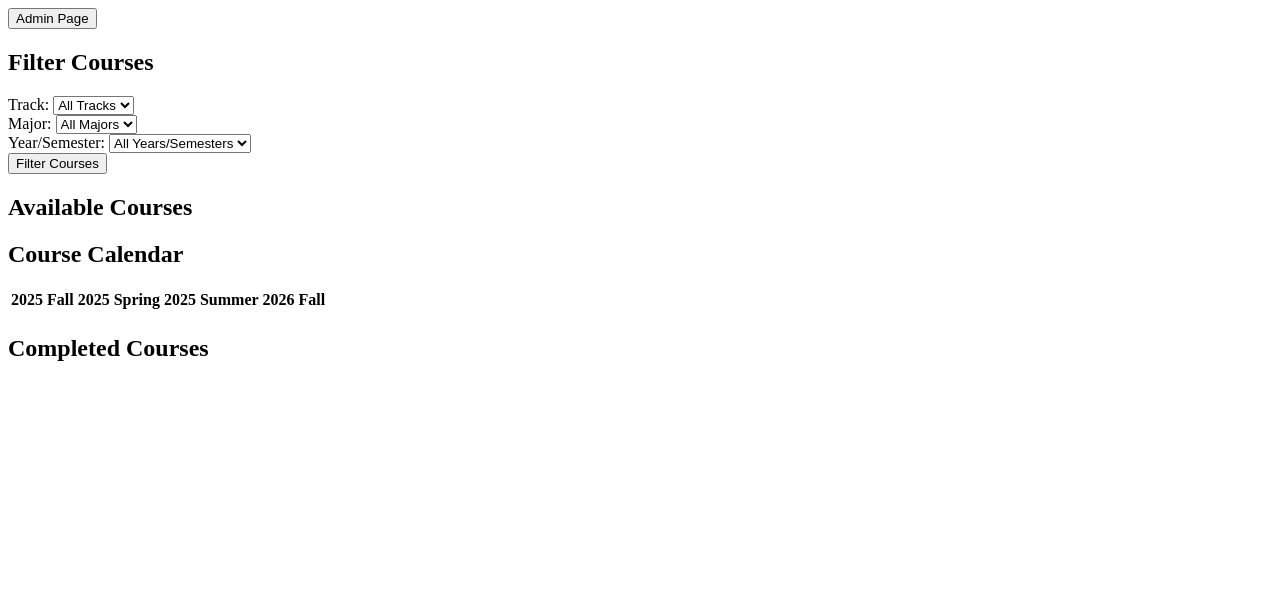
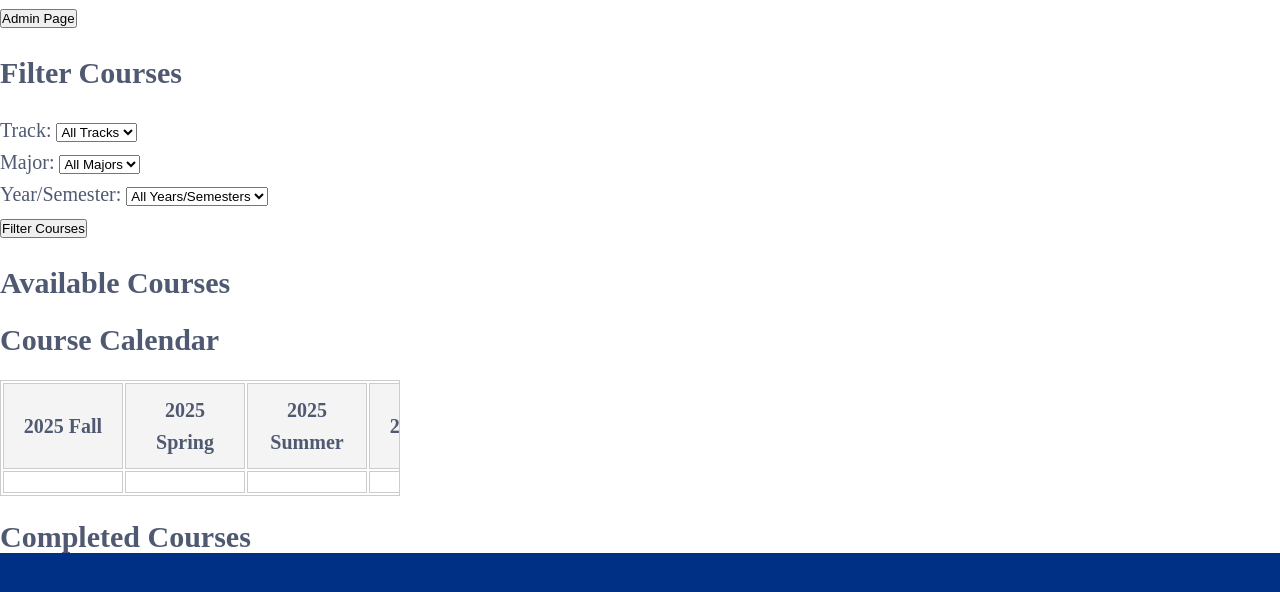
Before and after one commit to Kerry12342/Pre-Med-Course-Planning, a website: page student-interface-demo/interface.html in a window 1280 px wide. Drawn offline with Linux system fonts and the light colour scheme; files that its build step writes are made by us from their sources.

Commit message:
just for safety sake

```diff
--- a/profile_page_admin/styles.css
+++ b/profile_page_admin/styles.css
@@ -15,12 +15,16 @@ body {
     flex-direction: column;
     align-items: center;
 }
-.sidebar button {
+button {
     width: 100%;
     padding: 10px;
     margin: 5px 0;
     border: 1px solid #ccc;
     background-color: white;
+    cursor: pointer;
+}
+a {
+    width: 100%;
     cursor: pointer;
 }
 .content {
--- a/profile_page_student/styles.css
+++ b/profile_page_student/styles.css
@@ -15,12 +15,16 @@ body {
     flex-direction: column;
     align-items: center;
 }
-.sidebar button {
+button {
     width: 100%;
     padding: 10px;
     margin: 5px 0;
     border: 1px solid #ccc;
     background-color: white;
+    cursor: pointer;
+}
+a {
+    width: 100%;
     cursor: pointer;
 }
 .content {
--- a/student-interface-demo/interface.html
+++ b/student-interface-demo/interface.html
@@ -4,7 +4,7 @@
     <meta charset="UTF-8">
     <meta name="viewport" content="width=device-width, initial-scale: 1.0">
     <title>Course Selection and Calendar</title>
-    <style src="./../student-interface-demo/style.css"></style>
+    <link rel="stylesheet" href="styles.css">
 </head>
 <body>
 
```
Also changed, not shown: profile_page_student/student_profile.html (+6 -5 lines).
